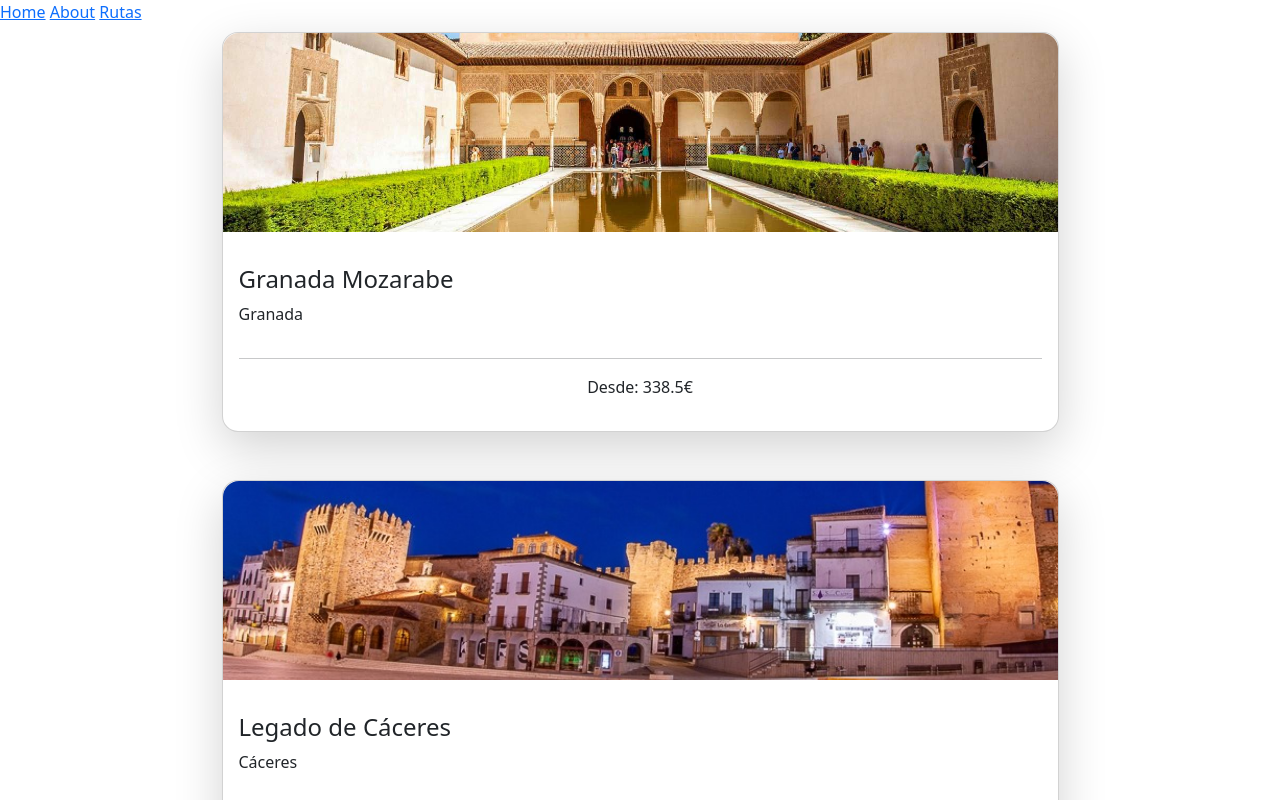
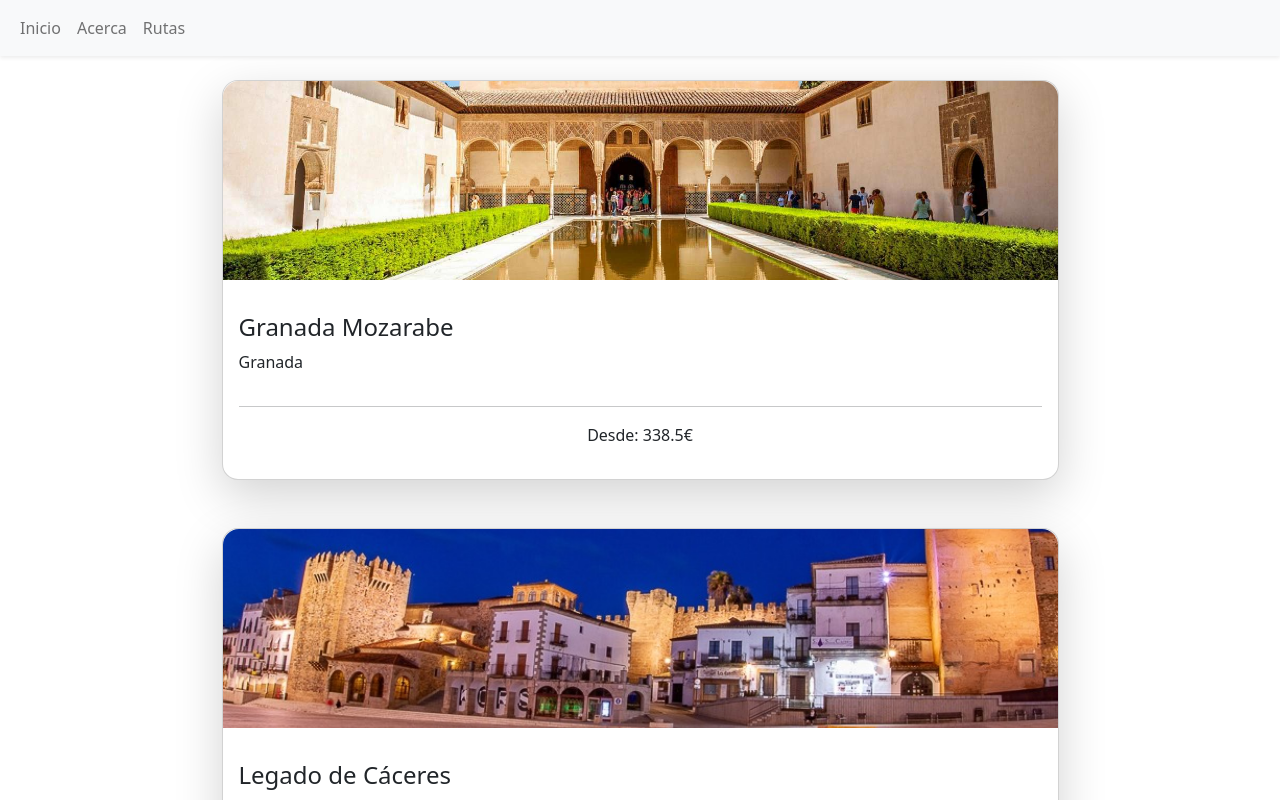
Before and after one commit to geminway92/yummytours, a Svelte app: page /route-tour in a window 1280 px wide. Shown: the top 800 px of the page. Built offline with nearby package versions, Linux system fonts and the light colour scheme.

Commit message:
Added bootstrap navbar component

```diff
--- a/src/App.svelte
+++ b/src/App.svelte
@@ -1,17 +1,51 @@
 <script lang="ts">
-  import { Router, Link, Route } from "svelte-routing";
+  import { Router, Link, Route, navigate } from "svelte-routing";
 
   import Home from "./views/Home.svelte";
   import About from "./views/About.svelte";
-import RoutesTour from "./views/RoutesTour.svelte";
+  import RoutesTour from "./views/RoutesTour.svelte";
+import { onMount } from "svelte";
+
+let linkActive: string = '/'
+let isActiveMenu: boolean = false;
+
+
+
+ $:{
+   console.log(linkActive)
+   console.log(linkActive)
+   console.log(linkActive)
+
+ }
+
+ const goRoute = ( selector ) => {
+   return linkActive = selector;
+   console.log('selector', selector)
+
+ }
+
+ const showMenu = () => {
+  isActiveMenu = !isActiveMenu;
+  console.log(isActiveMenu)
+ }
 </script>
 
-<div >
+<div>
+
 <Router>
-  <nav>
-    <Link to="/">Home</Link>
-    <Link to="/about">About</Link>
-    <Link to="/route-tour">Rutas</Link>
+  <nav class="navbar navbar-expand-lg bg-light fixed-top shadow-sm">
+    <div class="container-fluid">
+      <button on:click={showMenu} class="navbar-toggler" type="button" data-bs-toggle="collapse" data-bs-target="#navbarNavAltMarkup" aria-controls="navbarNavAltMarkup" aria-expanded="false" aria-label="Toggle navigation">
+        <span class="navbar-toggler-icon"></span>
+      </button>
+      <div class="collapse navbar-collapse" class:show="{ isActiveMenu }" id="navbarNavAltMarkup">
+        <div class="navbar-nav">
+          <Link to="/" class="nav-link" on:click={goRoute("/")} aria-current="page">Inicio</Link>
+          <Link to="/about" class="nav-link" on:click={goRoute("/about")}>Acerca</Link>
+          <Link to="/route-tour" class="nav-link" on:click={goRoute("router-tour")}>Rutas</Link>
+
+        </div>
+    </div>
   </nav>
 
     <Route path="/">
--- a/src/views/About.svelte
+++ b/src/views/About.svelte
@@ -1,7 +1,7 @@
 <script>
 
 </script>
-<div class="container d-flex flex-column justify-content-center align-items-center">
+<div class="container d-flex flex-column justify-content-center align-items-center mt-4">
     <h1 >Nuestra historia</h1>
     <p>Somos YOMMYTOURS , una empresa de rutas gastronomicas por españa que fusiona gastronomia y cultura al mejor precio y con experiencias unicas en el sector , nuestra idea de negocio  surge de la necesidadde mezclar estos dos mundos que nos apasionan y crear una agencia dedicada exclusivamente para ello  , descubre que te ofrecemos en nuestra oficina de benalmadena o si lo prefieres en esta web , en la app o en nuestras redes , atrevete a saborear españa con nsostros y no te errepentiras</p>
 
--- a/src/views/RoutesTour.svelte
+++ b/src/views/RoutesTour.svelte
@@ -40,7 +40,7 @@ ruta2.showRoute()
 
 
 </script>
-<div class="container d-flex flex-column justify-content-center align-items-center my-2 gap-5">
+<div class="container d-flex flex-column justify-content-center m-special align-items-center gap-5 ">
     {#if routesArray}
     {#each routesArray as route}
 
@@ -50,5 +50,7 @@ ruta2.showRoute()
 </div>
 
 <style>
-
+.m-special{
+    margin-top: 5rem;
+}
 </style>
```
